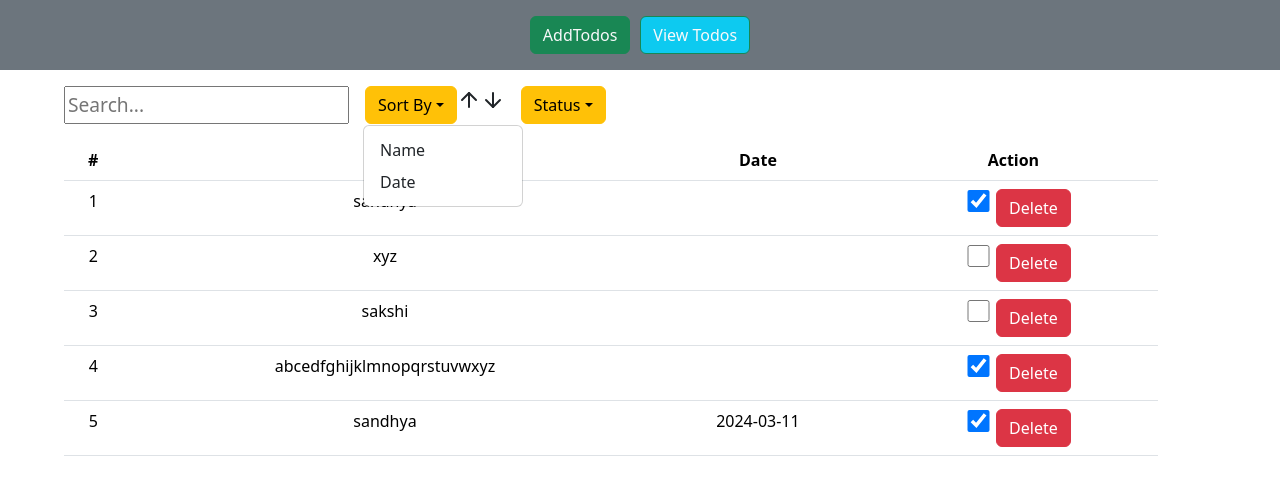
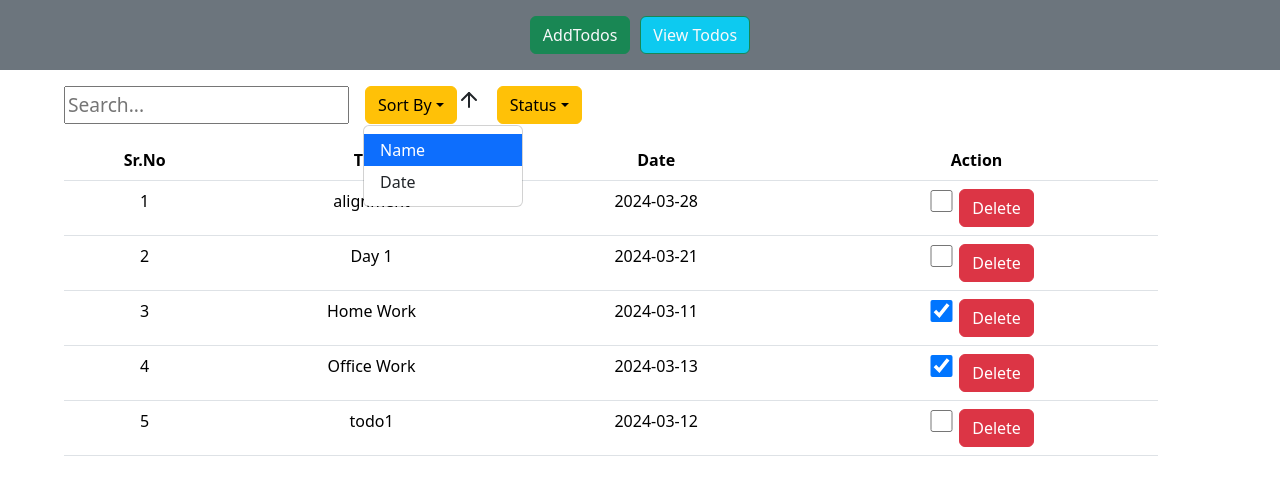
Before and after one commit to Dornal2002/react-assignments, a React (Create React App) app: page / in a window 1280 px wide. Both pictures are taken after a click on the button "Sort By". Shown: the top 486 px of the page. Built offline with nearby package versions, Linux system fonts and the light colour scheme; data requests are answered from the project's data file.

Commit message:
Assignment 5 Added

```diff
--- a/db.json
+++ b/db.json
@@ -1,30 +1,34 @@
 {
   "todos": [
     {
-      "id": "f7bd",
-      "title": "sandhya",
+      "id": "ea2b",
+      "title": "todo1",
+      "date": "2024-03-12",
+      "isCompleted": false
+    },
+    {
+      "id": "a80c",
+      "title": "Home Work",
+      "date": "2024-03-11",
       "isCompleted": true
     },
     {
-      "id": "ba5d",
-      "title": "xyz",
+      "id": "0b55",
+      "title": "Office Work",
+      "date": "2024-03-13",
+      "isCompleted": true
+    },
+    {
+      "id": "0d57",
+      "title": "Day 1",
+      "date": "2024-03-21",
       "isCompleted": false
     },
     {
-      "id": "e74c",
-      "title": "sakshi",
+      "id": "69fe",
+      "title": "alignment",
+      "date": "2024-03-28",
       "isCompleted": false
-    },
-    {
-      "id": "3c9b",
-      "title": "abcedfghijklmnopqrstuvwxyz",
-      "isCompleted": true
-    },
-    {
-      "id": "2ceb",
-      "title": "sandhya",
-      "date": "2024-03-11",
-      "isCompleted": true
     }
   ]
 }
--- a/src/App.tsx
+++ b/src/App.tsx
@@ -1,5 +1,4 @@
-import React from 'react';
-import logo from './logo.svg';
+
 import './App.css';
 import {
   BrowserRouter as Router,
--- a/src/components/Todos.tsx
+++ b/src/components/Todos.tsx
@@ -16,6 +16,8 @@ export default function Todos() {
   const [trigger, setTrigger] = useState(0);
   const [search, setSearch] = useState<string>("");
   const [status, setStatus] = useState("all");
+  const [sortBy, setSortBy] = useState<string>("name");
+  const [sortOrder, setSortOrder] = useState<string>("asc");
 
   const navigate = useNavigate();
 
@@ -57,28 +59,38 @@ export default function Todos() {
       .then(() => setTrigger(trigger + 1));
   };
 
-  const handleSort = (order: string) => {
-    if (order == "asc") {
-      setTodolist([...todolist].sort((a, b) => a.title.localeCompare(b.title)));
-    } else if (order == "desc") {
-      setTodolist([...todolist].sort((a, b) => b.title.localeCompare(a.title)));
-    }
-    // if (order == "asc") {
-    //   setTodolist([...todolist].sort((a, b) => a.date.localeCompare(b.date)));
-    // } else if (order == "desc") {
-    //   setTodolist([...todolist].sort((a, b) => b.date.localeCompare(a.date)));
-    // }
+  const handleStatus = (e:React.MouseEvent<HTMLButtonElement,MouseEvent>) => {
+   setStatus(e.currentTarget.value)
   };
 
-  const handleStatus = (status: string) => {
-    const todos=setTodolist;
-    if (status === "all") return todos;
-    if (status === "true")
-    return todos(todolist.filter((todo) => todo.isCompleted));
-    if (status === "false") return todos(todolist.filter((todo) => !todo.isCompleted));
+  const filteredData = todolist.filter((item: Todo) => {
+    if (status === 'all') {
+      return true;
+    } else if (status === 'complete') {
+      return item.isCompleted === true;
+    } else if (status === 'incomplete') {
+      return item.isCompleted === false;
+    }
+    return false;
+  });
 
-    setTodolist(todolist)
+  const handleSort = (criteria: string) => {
+    if (criteria === sortBy) {
+      setSortOrder(sortOrder === "asc" ? "desc" : "asc");
+    } else {
+      setSortBy(criteria);
+      setSortOrder("asc");
+    }
   };
+
+  filteredData.sort((a: Todo, b: Todo) => {
+    if (sortBy === "name") {
+      return sortOrder === "asc" ? a.title.localeCompare(b.title) : b.title.localeCompare(a.title);
+    } else if (sortBy === "date") {
+      return sortOrder === "asc" ? new Date(a.date).getTime() - new Date(b.date).getTime() : new Date(b.date).getTime() - new Date(a.date).getTime();
+    }
+    return 0;
+  });
 
   return (
     <>
@@ -103,20 +115,29 @@ export default function Todos() {
               Sort By
             </button>
             <div className="dropdown-menu" aria-labelledby="dropdownMenuButton">
-              <button className="dropdown-item" value="name">
+              <button
+                className={`dropdown-item ${sortBy === "name" ? "active" : ""}`}
+                onClick={() => handleSort("name")}
+              >
                 Name
               </button>
-              <button className="dropdown-item" value="date">
+              <button
+                className={`dropdown-item ${sortBy === "date" ? "active" : ""}`}
+                onClick={() => handleSort("date")}
+              >
                 Date
               </button>
             </div>
           </div>
           <div>
-            <span onClick={() => handleSort("asc")}>
+            {/* <span onClick={() => handleSort("asc")}>
               <ArrowUp />
             </span>
             <span onClick={() => handleSort("desc")}>
               <ArrowDown />
+            </span> */}
+              <span onClick={() => handleSort(sortBy)}>
+              {sortOrder === "asc" ? <ArrowUp /> : <ArrowDown />}
             </span>
           </div>
           <div className="dropdown ms-3">
@@ -131,72 +152,42 @@ export default function Todos() {
               Status
             </button>
             <div className="dropdown-menu" aria-labelledby="dropdownMenuButton">
-              <a
+              <button
                 className="dropdown-item"
-                onClick={() => {
-                  handleStatus("all");
-                }}
+                value="all"
+                onClick={handleStatus}
               >
                 All
-              </a>
-              <a
+              </button>
+              <button
                 className="dropdown-item"
-                onClick={() => {
-                  handleStatus("true");
-                }}
+                value="complete"
+                onClick={handleStatus}
               >
                 Completed
-              </a>
-              <a
+              </button>
+              <button
                 className="dropdown-item"
-                onClick={() => {
-                  handleStatus("false");
-                }}
+                value="incomplete"
+                onClick={handleStatus}
               >
                 Incomplete
-              </a>
+              </button>
             </div>
           </div>
         </div>
-        {/* {todolist.map((item: Todo, index: number) => (
-          <div
-            key={item.id}
-            className="card text-wrap card-content justify-content-center text-center w-50 mt-3 mb-3 d-flex flex-row"
-          >
-            <h5 className="card-body card-text text-wrap d-inline-flex switch">
-              <div onClick={() => navigate("/viewtodos/" + item.id)}>
-                {index + 1}.{item.title}
-              </div>
-
-              <input
-                className="check-box"
-                checked={item.isCompleted}
-                onChange={(e) => {
-                  handleCheckbox(item, e);
-                }}
-                type="checkbox"
-              />
-              <button
-                className="btn btn-danger"
-                onClick={() => handleDelete(item.id)}
-              >
-                Delete
-              </button>
-            </h5>
-          </div>
-        ))} */}
         <div className="todos d-flex justify-content-left ms-0">
           <table className="table ">
             <thead>
               <tr>
-                <th>#</th>
+                <th>Sr.No</th>
                 <th>Title</th>
                 <th>Date</th>
                 <th>Action</th>
               </tr>
             </thead>
             <tbody>
-              {todolist
+              {filteredData
                 .filter((item) => {
                   return search.toLocaleUpperCase() === ""
                     ? item
```
